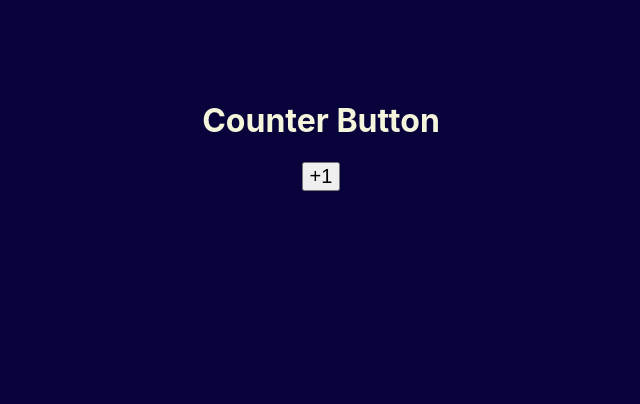
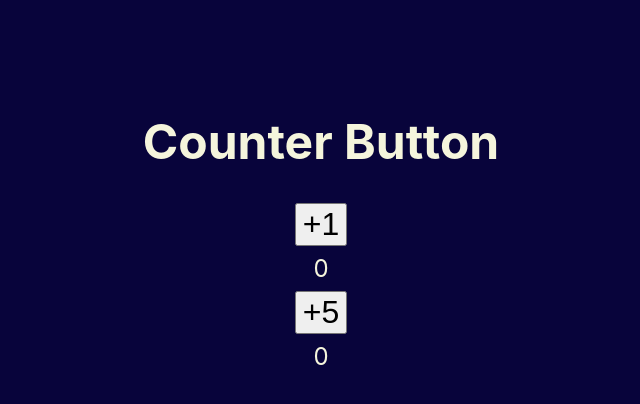
Before and after one commit to Dillonzellis/Fetch-react, a React (Create React App) app: page / in a window 1280 px wide. Shown: the top 404 px of the page, without its empty margins (319-959 px from the left). Built offline with nearby package versions, Linux system fonts and the light colour scheme.

Commit message:
Add counterbtn component

```diff
--- a/src/components/styles/App.css
+++ b/src/components/App.css
@@ -4,7 +4,3 @@ body {
   text-align: center;
   padding-top: 5rem;
 }
-
-button {
-  font-size: 20px;
-}
--- a/src/components/App.js
+++ b/src/components/App.js
@@ -1,13 +1,14 @@
-import CountButton from "./CountButton";
-import Header from "./Header";
+import CountButton from "./CountButton/CountButton";
+import Header from "./Header/Header";
 
-import "./styles/App.css";
+import "./App.css";
 
 function App() {
   return (
     <div className="App">
       <Header />
-      <CountButton />
+      <CountButton incrementBy={1} />
+      <CountButton incrementBy={5} />
     </div>
   );
 }
--- a/src/components/CountButton.js
+++ /dev/null
@@ -1,5 +0,0 @@
-const CountButton = () => {
-  return <button>+1</button>;
-};
-
-export default CountButton;
--- /dev/null
+++ b/src/components/CountButton/CountButton.css
@@ -0,0 +1,9 @@
+button {
+  font-size: 2rem;
+}
+
+.countDisplay {
+  font-size: 1.5rem;
+  margin-top: 0.5rem;
+  margin-bottom: 0.5rem;
+}
--- /dev/null
+++ b/src/components/CountButton/CountButton.js
@@ -0,0 +1,19 @@
+import "./CountButton.css";
+import { useState } from "react";
+
+const CountButton = (props) => {
+  const [currentCount, setCurrentCount] = useState(0);
+
+  const clickHandler = (e) => {
+    setCurrentCount(currentCount + props.incrementBy);
+  };
+
+  return (
+    <div>
+      <button onClick={clickHandler}>+{props.incrementBy}</button>
+      <div className="countDisplay">{currentCount}</div>
+    </div>
+  );
+};
+
+export default CountButton;
--- /dev/null
+++ b/src/components/Header/Header.css
@@ -0,0 +1,3 @@
+h1 {
+  font-size: 3rem;
+}
--- a/src/components/Header.js
+++ b/src/components/Header/Header.js
@@ -1,3 +1,5 @@
+import "./Header.css";
+
 const Header = () => {
   return (
     <header>
```
